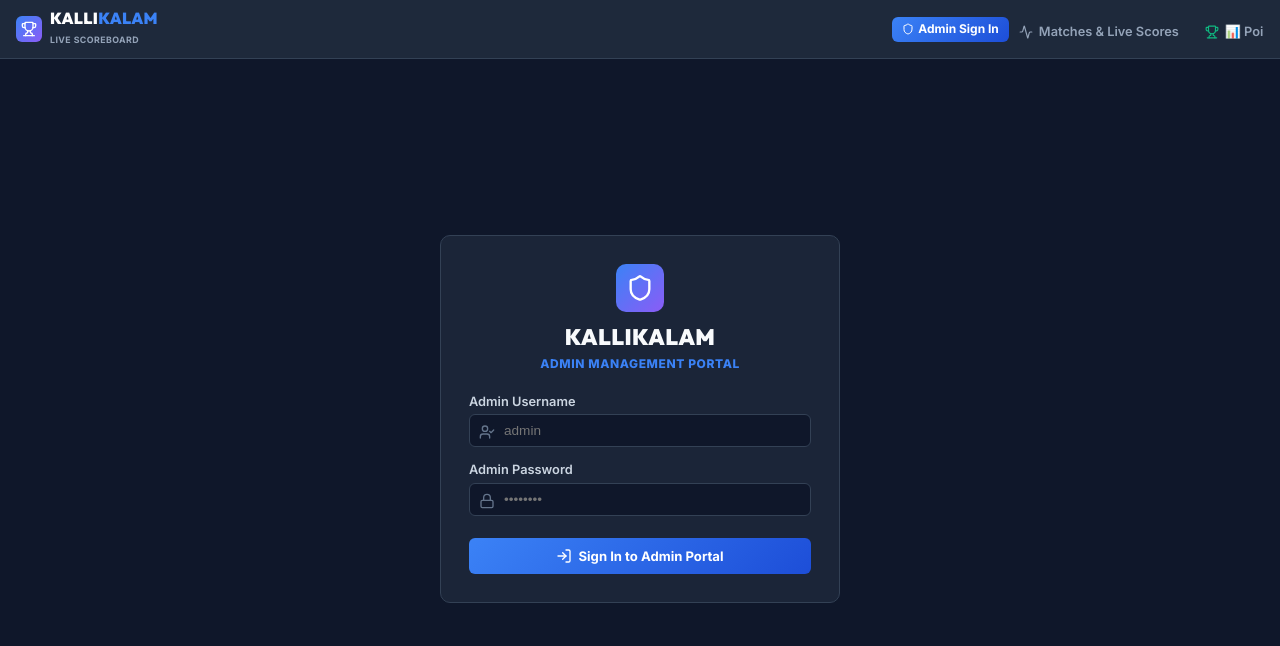
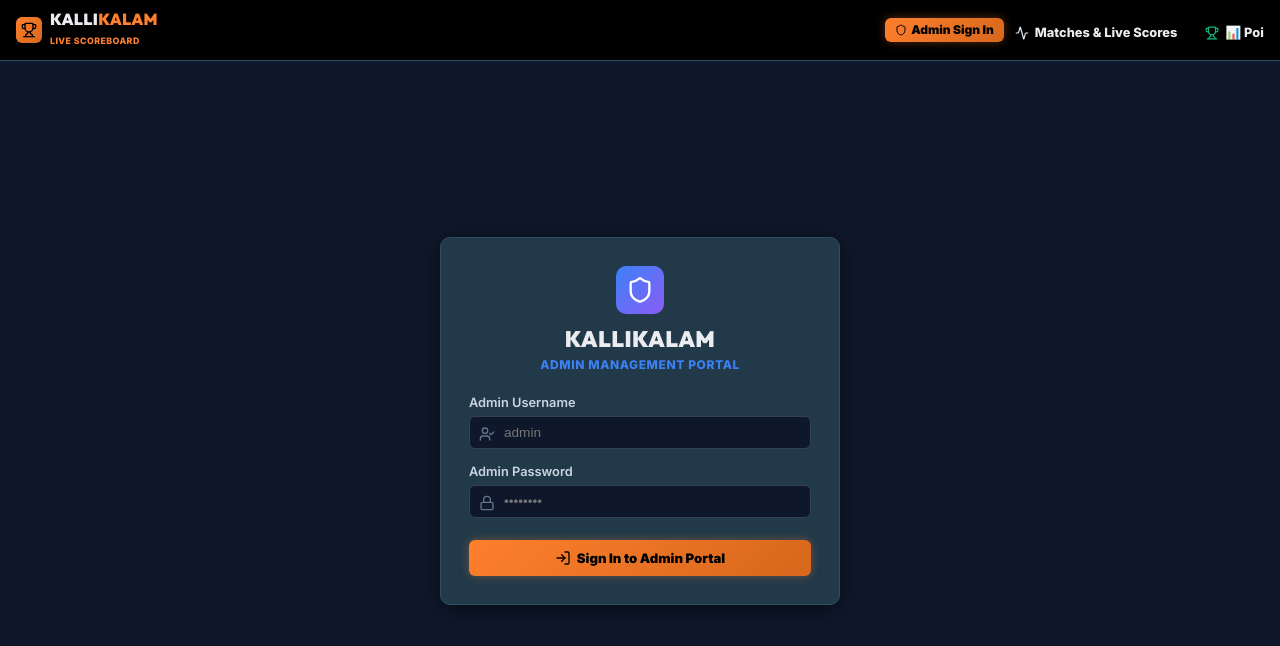
Before and after one commit to jayakrishnanx/tournament-var-system, a React (Vite) app in the folder frontend/: page /login in a window 1280 px wide. Shown: the top 646 px of the page. Built offline with nearby package versions, Linux system fonts and the light colour scheme.

Commit message:
Apply exact custom color theme (#000000 bg, #233D4D card boxes, #EAECF0 text, #FE7F2D buttons)

```diff
--- a/frontend/src/components/Navbar.jsx
+++ b/frontend/src/components/Navbar.jsx
@@ -20,9 +20,10 @@ export const Navbar = () => {
     padding: '5px 10px',
     borderRadius: '6px',
     fontSize: '0.8rem',
-    fontWeight: '600',
-    color: location.pathname === path ? '#3b82f6' : '#94a3b8',
-    backgroundColor: location.pathname === path ? 'rgba(59, 130, 246, 0.15)' : 'transparent',
+    fontWeight: '800',
+    color: location.pathname === path ? '#FE7F2D' : '#EAECF0',
+    backgroundColor: location.pathname === path ? 'rgba(254, 127, 45, 0.18)' : 'transparent',
+    border: location.pathname === path ? '1px solid rgba(254, 127, 45, 0.4)' : '1px solid transparent',
     transition: 'all 0.2s ease',
   });
 
@@ -34,8 +35,8 @@ export const Navbar = () => {
       alignItems: 'center',
       justifyContent: 'space-between',
       padding: '10px 16px',
-      backgroundColor: '#1e293b',
-      borderBottom: '1px solid #334155',
+      backgroundColor: '#000000',
+      borderBottom: '1px solid #2e4f64',
       position: 'sticky',
       top: 0,
       zIndex: 50
@@ -43,18 +44,18 @@ export const Navbar = () => {
       <div style={{ display: 'flex', alignItems: 'center', justifyContent: 'space-between', width: '100%', flexWrap: 'wrap', gap: '8px' }}>
         <Link to={isAdmin ? "/matches" : "/"} style={{ display: 'flex', alignItems: 'center', gap: '8px', flexShrink: 0 }}>
           <div style={{
-            background: 'linear-gradient(135deg, #3b82f6, #8b5cf6)',
+            background: 'linear-gradient(135deg, #FE7F2D, #d6671c)',
             padding: '5px',
             borderRadius: '6px',
             display: 'flex'
           }}>
-            <Trophy size={16} color="white" />
+            <Trophy size={16} color="#000000" />
           </div>
           <div>
-            <span style={{ fontFamily: 'Outfit', fontWeight: '900', fontSize: '1rem', color: 'white', display: 'block', lineHeight: 1, letterSpacing: '0.02em' }}>
-              KALLI<span style={{ color: '#3b82f6' }}>KALAM</span>
+            <span style={{ fontFamily: 'Outfit', fontWeight: '900', fontSize: '1rem', color: '#EAECF0', display: 'block', lineHeight: 1, letterSpacing: '0.02em' }}>
+              KALLI<span style={{ color: '#FE7F2D' }}>KALAM</span>
             </span>
-            <span style={{ fontSize: '0.55rem', color: '#94a3b8', letterSpacing: '0.05em', fontWeight: '700' }}>
+            <span style={{ fontSize: '0.55rem', color: '#FE7F2D', letterSpacing: '0.05em', fontWeight: '800' }}>
               LIVE SCOREBOARD
             </span>
           </div>
--- a/frontend/src/index.css
+++ b/frontend/src/index.css
@@ -1,18 +1,17 @@
 @import url('https://fonts.googleapis.com/css2?family=Inter:wght@300;400;500;600;700;800&family=Outfit:wght@500;600;700;800;900&display=swap');
 
 :root {
-  --bg-dark: #0f172a;
-  --bg-card: #1e293b;
-  --bg-card-hover: #334155;
-  --accent-primary: #3b82f6;
-  --accent-primary-hover: #2563eb;
-  --accent-emerald: #10b981;
-  --accent-rose: #f43f5e;
-  --accent-amber: #f59e0b;
-  --accent-purple: #8b5cf6;
-  --text-main: #f8fafc;
-  --text-muted: #94a3b8;
-  --border-color: #334155;
+  --bg-dark: #000000;
+  --bg-card: #233D4D;
+  --bg-card-hover: #2c4c60;
+  --accent-primary: #FE7F2D;
+  --accent-primary-hover: #e0681b;
+  --accent-emerald: #FE7F2D;
+  --accent-rose: #ef4444;
+  --accent-amber: #FE7F2D;
+  --text-main: #EAECF0;
+  --text-muted: #a3b3c2;
+  --border-color: #2e4f64;
   --font-heading: 'Outfit', sans-serif;
   --font-body: 'Inter', sans-serif;
 }
@@ -68,16 +67,17 @@ button:disabled {
 
 /* Glass Card */
 .glass-panel {
-  background: rgba(30, 41, 59, 0.85);
+  background: rgba(35, 61, 77, 0.92);
   backdrop-filter: blur(12px);
   border: 1px solid var(--border-color);
   border-radius: 10px;
+  box-shadow: 0 4px 20px rgba(0, 0, 0, 0.5);
 }
 
 .card-hover:hover {
   border-color: var(--accent-primary);
   transform: translateY(-2px);
-  box-shadow: 0 8px 20px -4px rgba(59, 130, 246, 0.15);
+  box-shadow: 0 0 15px rgba(254, 127, 45, 0.35);
 }
 
 /* Responsive Grids & Layout Utilities */
@@ -101,42 +101,47 @@ button:disabled {
 
 /* Compact Mobile-First Buttons */
 .btn-primary {
-  background: linear-gradient(135deg, var(--accent-primary), #1d4ed8);
+  background: linear-gradient(135deg, #FE7F2D, #d6671c);
+  color: #000000;
+  padding: 6px 14px;
+  border-radius: 6px;
+  font-size: 0.82rem;
+  font-weight: 900;
+  display: inline-flex;
+  align-items: center;
+  justify-content: center;
+  gap: 6px;
+  box-shadow: 0 0 10px rgba(254, 127, 45, 0.35);
+}
+.btn-primary:hover {
+  background: linear-gradient(135deg, #d6671c, #b0500f);
+  box-shadow: 0 0 15px rgba(254, 127, 45, 0.5);
+}
+
+.btn-success {
+  background: linear-gradient(135deg, #FE7F2D, #d6671c);
+  color: #000000;
+  padding: 6px 14px;
+  border-radius: 6px;
+  font-size: 0.82rem;
+  font-weight: 900;
+  display: inline-flex;
+  align-items: center;
+  justify-content: center;
+  gap: 6px;
+  box-shadow: 0 0 10px rgba(254, 127, 45, 0.35);
+}
+.btn-success:hover {
+  background: linear-gradient(135deg, #d6671c, #b0500f);
+}
+
+.btn-danger {
+  background: linear-gradient(135deg, #ef4444, #b91c1c);
   color: white;
   padding: 6px 14px;
   border-radius: 6px;
   font-size: 0.82rem;
-  font-weight: 700;
-  display: inline-flex;
-  align-items: center;
-  justify-content: center;
-  gap: 6px;
-}
-.btn-primary:hover {
-  background: linear-gradient(135deg, var(--accent-primary-hover), #1e40af);
-  box-shadow: 0 4px 10px rgba(59, 130, 246, 0.25);
-}
-
-.btn-success {
-  background: linear-gradient(135deg, var(--accent-emerald), #047857);
-  color: white;
-  padding: 6px 14px;
-  border-radius: 6px;
-  font-size: 0.82rem;
-  font-weight: 700;
-  display: inline-flex;
-  align-items: center;
-  justify-content: center;
-  gap: 6px;
-}
-
-.btn-danger {
-  background: linear-gradient(135deg, var(--accent-rose), #be123c);
-  color: white;
-  padding: 6px 14px;
-  border-radius: 6px;
-  font-size: 0.82rem;
-  font-weight: 700;
+  font-weight: 800;
   display: inline-flex;
   align-items: center;
   justify-content: center;
@@ -144,12 +149,12 @@ button:disabled {
 }
 
 .btn-secondary {
-  background: var(--bg-card-hover);
+  background: #233D4D;
   color: var(--text-main);
   padding: 6px 12px;
   border-radius: 6px;
   font-size: 0.8rem;
-  font-weight: 600;
+  font-weight: 700;
   border: 1px solid var(--border-color);
   display: inline-flex;
   align-items: center;
@@ -157,7 +162,8 @@ button:disabled {
   gap: 6px;
 }
 .btn-secondary:hover {
-  background: #475569;
+  background: #2c4c60;
+  border-color: #FE7F2D;
 }
 
 /* Scoreboard display */
@@ -165,8 +171,8 @@ button:disabled {
   font-family: var(--font-heading);
   font-size: 2.8rem;
   font-weight: 900;
-  color: #ffffff;
-  text-shadow: 0 0 12px rgba(59, 130, 246, 0.5);
+  color: #EAECF0;
+  text-shadow: 0 0 15px rgba(254, 127, 45, 0.6);
 }
 
 /* Mobile Media Queries for iPhone / Android */
--- a/frontend/src/pages/Dashboard.jsx
+++ b/frontend/src/pages/Dashboard.jsx
@@ -166,8 +166,8 @@ export const Dashboard = () => {
 
       {/* 1. OFFICIAL SPONSORS BANNER (SPECTATORS ONLY) */}
       {user?.role !== 'ADMIN' && (
-        <div className="glass-panel" style={{ padding: '14px 16px', marginBottom: '20px', borderTop: '3px solid #3b82f6' }}>
-          <div style={{ fontSize: '0.75rem', fontWeight: '800', color: '#3b82f6', textTransform: 'uppercase', letterSpacing: '0.08em', marginBottom: '10px', textAlign: 'center' }}>
+        <div className="glass-panel" style={{ padding: '14px 16px', marginBottom: '20px', borderTop: '3px solid #FE7F2D' }}>
+          <div style={{ fontSize: '0.75rem', fontWeight: '900', color: '#FE7F2D', textTransform: 'uppercase', letterSpacing: '0.08em', marginBottom: '10px', textAlign: 'center' }}>
             ✨ OFFICIAL TOURNAMENT SPONSORS
           </div>
           <div style={{ display: 'grid', gridTemplateColumns: 'repeat(3, 1fr)', gap: '10px', alignItems: 'center' }}>
@@ -239,26 +239,26 @@ export const Dashboard = () => {
         <div className="glass-panel" style={{
           padding: '16px 20px',
           marginBottom: '20px',
-          background: 'linear-gradient(135deg, rgba(245, 158, 11, 0.15), rgba(15, 23, 42, 0.95))',
-          border: '1px solid rgba(245, 158, 11, 0.4)',
-          borderLeft: '4px solid #f59e0b'
+          background: 'linear-gradient(135deg, rgba(254, 127, 45, 0.18), #233D4D)',
+          border: '1px solid rgba(254, 127, 45, 0.4)',
+          borderLeft: '4px solid #FE7F2D'
         }}>
           <div style={{ display: 'flex', justifyContent: 'space-between', alignItems: 'center', marginBottom: '8px', flexWrap: 'wrap', gap: '6px' }}>
-            <span style={{ fontSize: '0.75rem', fontWeight: '900', color: '#f59e0b', textTransform: 'uppercase', letterSpacing: '0.08em', display: 'flex', alignItems: 'center', gap: '6px' }}>
+            <span style={{ fontSize: '0.75rem', fontWeight: '900', color: '#FE7F2D', textTransform: 'uppercase', letterSpacing: '0.08em', display: 'flex', alignItems: 'center', gap: '6px' }}>
               📌 UPCOMING NEXT MATCH
             </span>
-            <span style={{ fontSize: '0.75rem', fontWeight: '700', color: '#94a3b8' }}>
+            <span style={{ fontSize: '0.75rem', fontWeight: '700', color: '#a3b3c2' }}>
               Match #{nextMatch.match_number}
             </span>
           </div>
 
           <div style={{ display: 'flex', justifyContent: 'space-between', alignItems: 'center', gap: '12px', flexWrap: 'wrap' }}>
-            <div style={{ fontSize: '1.1rem', fontWeight: '900', color: '#f8fafc' }}>
-              {nextMatch.home_team_details?.name} <span style={{ color: '#f59e0b', margin: '0 6px' }}>VS</span> {nextMatch.away_team_details?.name}
+            <div style={{ fontSize: '1.1rem', fontWeight: '900', color: '#EAECF0' }}>
+              {nextMatch.home_team_details?.name} <span style={{ color: '#FE7F2D', margin: '0 6px' }}>VS</span> {nextMatch.away_team_details?.name}
             </div>
 
             <Link to={`/matches/${nextMatch.id}`} style={{
-              backgroundColor: '#f59e0b',
+              backgroundColor: '#FE7F2D',
               color: '#000000',
               fontWeight: '900',
               padding: '6px 14px',
@@ -276,20 +276,20 @@ export const Dashboard = () => {
       <div style={{ marginBottom: '24px' }}>
         <div style={{ display: 'flex', justifyContent: 'space-between', alignItems: 'center', marginBottom: '16px', flexWrap: 'wrap', gap: '8px' }}>
           <h2 style={{ fontSize: '1.25rem', fontWeight: '800', display: 'flex', alignItems: 'center', gap: '8px' }}>
-            <Activity size={18} color="#3b82f6" /> Live & Scheduled Matches
+            <Activity size={18} color="#FE7F2D" /> Live & Scheduled Matches
           </h2>
-          <Link to="/standings" className="btn-primary" style={{ padding: '6px 14px', fontSize: '0.8rem', backgroundColor: '#10b981', display: 'inline-flex', alignItems: 'center', gap: '6px', fontWeight: '800' }}>
+          <Link to="/standings" className="btn-primary" style={{ padding: '6px 14px', fontSize: '0.8rem', display: 'inline-flex', alignItems: 'center', gap: '6px', fontWeight: '800' }}>
             📊 View Points Table
           </Link>
         </div>
 
         {loading ? (
-          <div className="glass-panel" style={{ padding: '32px', textAlign: 'center', color: '#94a3b8' }}>
+          <div className="glass-panel" style={{ padding: '32px', textAlign: 'center', color: '#a3b3c2' }}>
             Loading match schedule...
           </div>
         ) : matches.length === 0 ? (
-          <div className="glass-panel" style={{ padding: '32px', textAlign: 'center', color: '#94a3b8' }}>
-            <p style={{ fontSize: '0.95rem', color: '#f8fafc', fontWeight: '700' }}>No active matches scheduled yet.</p>
+          <div className="glass-panel" style={{ padding: '32px', textAlign: 'center', color: '#a3b3c2' }}>
+            <p style={{ fontSize: '0.95rem', color: '#EAECF0', fontWeight: '700' }}>No active matches scheduled yet.</p>
           </div>
         ) : (
           <div className="responsive-grid-2">
@@ -299,7 +299,7 @@ export const Dashboard = () => {
                   <div style={{ display: 'flex', justifyContent: 'space-between', alignItems: 'center', marginBottom: '14px', flexWrap: 'wrap', gap: '6px' }}>
                     <div style={{ display: 'flex', alignItems: 'center', gap: '6px' }}>
                       <StatusBadge status={m.status} />
-                      <span style={{ fontSize: '0.75rem', fontWeight: '800', color: '#3b82f6', backgroundColor: 'rgba(59, 130, 246, 0.15)', padding: '2px 8px', borderRadius: '4px', border: '1px solid rgba(59, 130, 246, 0.3)' }}>
+                      <span style={{ fontSize: '0.75rem', fontWeight: '800', color: '#FE7F2D', backgroundColor: 'rgba(254, 127, 45, 0.15)', padding: '2px 8px', borderRadius: '4px', border: '1px solid rgba(254, 127, 45, 0.3)' }}>
                         🏆 {m.tournament_name || 'Kakkikalam'}
                       </span>
                     </div>
```
Also changed, not shown: frontend/src/pages/Standings.jsx (+23 -23 lines).
